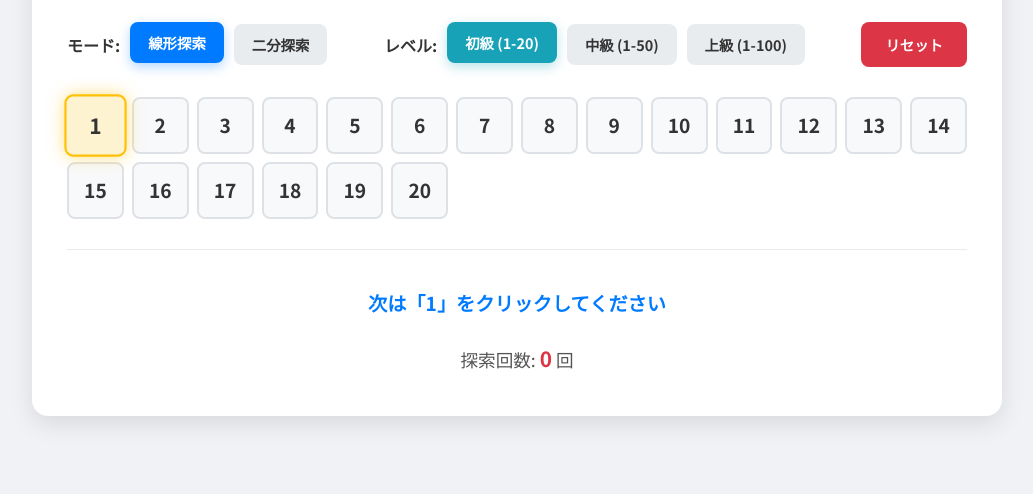
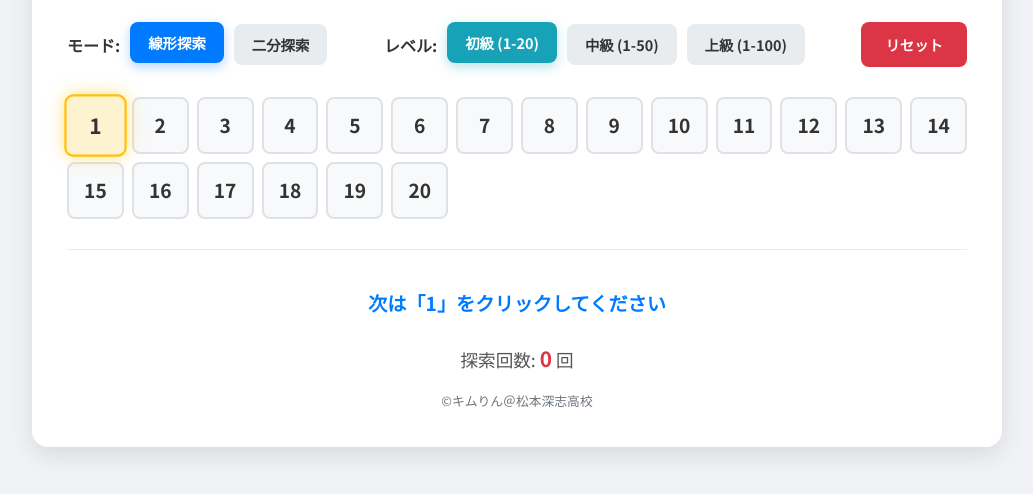
Before and after one commit to Kimura-Hiroki/Linear-Search-vs.-Binary-Search, a plain HTML site: page index.html in a window 1280 px wide. Shown: the part 140-634 px from the top of the page, without its empty margins (123-1156 px from the left). Drawn offline with nearby package versions, Linux system fonts and the light colour scheme.

Commit message:
Update index.html

```diff
--- a/index.html
+++ b/index.html
@@ -10,6 +10,7 @@
     <link href="https://fonts.googleapis.com/css2?family=Noto+Sans+JP:wght@400;700&display=swap" rel="stylesheet">
 
     <style>
+        /* CSSスタイルは前回のバージョンから変更ありません */
         :root {
             --bg-color: #f0f2f5;
             --container-bg: #ffffff;
@@ -191,6 +192,14 @@
             font-size: 1.3rem;
             color: var(--accent-color-reset);
         }
+
+        /* ▼▼▼ 追加したスタイル ▼▼▼ */
+        .credit {
+            margin-top: 15px;
+            font-size: 0.8rem;
+            color: var(--disabled-color);
+        }
+        /* ▲▲▲ 追加したスタイル ▲▲▲ */
     </style>
 </head>
 <body>
@@ -222,6 +231,7 @@
         <footer>
             <p class="message">モードとレベルを選んで開始してください</p>
             <p class="counter">探索回数: <span id="count">0</span> 回</p>
+            <p class="credit">©キムりん＠松本深志高校</p>
             </footer>
     </div>
 
@@ -384,8 +394,12 @@
                     }
                 }
 
+                // ===== ★★★ここが変更点★★★ =====
+                // モードに応じて次のガイド表示までの待機時間を変更します。
+                // 二分探索の時はヒントをしっかり読めるように長めに設定します。
                 const delay = currentMode === 'binary' ? 1200 : 400; // 二分探索: 1.2秒, 線形探索: 0.4秒
                 setTimeout(updateGuide, delay);
+                // ================================
             }
 
             // --- イベントリスナーの設定 ---
```
Lines whose indentation alone changed are shown as unchanged.
